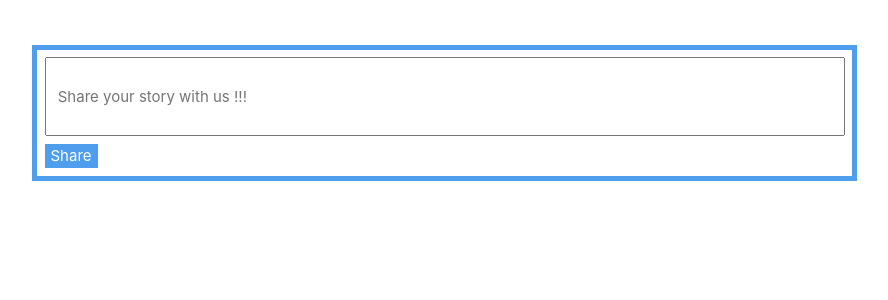
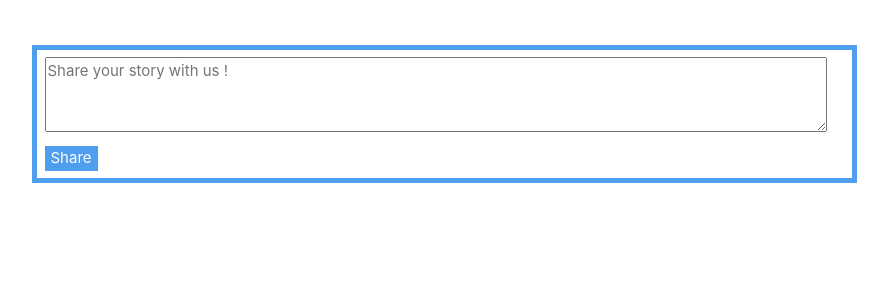
Before and after one commit to hoangquochung1110/cs50w-network, a Django app: template network/templates/network/index.html in a window 1280 px wide. Shown: the part 53-353 px from the top of the page, without its empty margins (53-941 px from the left). Run offline with Django 3.2, Linux system fonts and the light colour scheme; the template is opened without the code that fills it, so the values that code supplies are empty; parts of the project's set-up code (start-up, migrations or seed data) failed here and were passed over; some libraries are stand-ins or nearby versions.

Commit message:
Refactored .new-post view

```diff
--- a/network/static/network/styles.css
+++ b/network/static/network/styles.css
@@ -35,25 +35,26 @@ html {
     display: inline;
 }
 
-.new-post {
+#new-post {
     min-height: 9em;
     border: 5px solid var(--new-post-color);
     margin-bottom: 2em;
 }
 
-.new-post__form {
+#new-post__form {
     margin: 0.5em;
+    width: 98%;
 }
 
-.new-post__form .new-post__content {
-    line-height: 3em;
-    padding: 1em .75em;
-}
-
-.new-post__share-btn {
+#new-post__share-btn {
     background-color: var(--new-post-color);
     outline: none !important;
     border: none !important;
     margin-top: .5em;
     color: white;
 }
+
+#new-post__form > textarea {
+    width: inherit;
+    height: 5em;
+}
--- a/network/templates/network/index.html
+++ b/network/templates/network/index.html
@@ -4,10 +4,10 @@
     <div class="container">
         <div class="row">
             <div class="col-9">
-                <div class="new-post">
-                    <form class="new-post__form">
-                        <input type="text" name="content" class="new-post__content" style="width:100%" placeholder="Share your story with us !!!">
-                        <button class="new-post__share-btn">
+                <div id="new-post">
+                    <form id="new-post__form">
+                        <textarea placeholder="Share your story with us !"></textarea>
+                        <button id="new-post__share-btn">
                             Share
                         </button>
                     </form>
```
